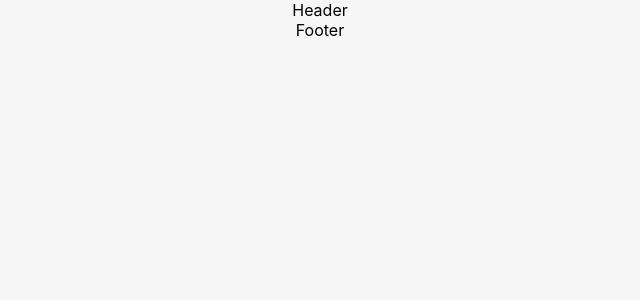
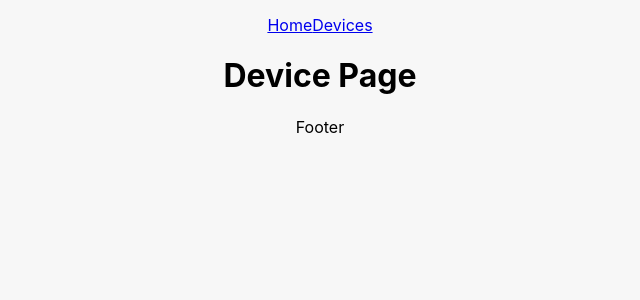
Before and after one commit to jordanepps/spm, a React (Create React App) app: page /devices in a window 1280 px wide. Shown: the top 300 px of the page, without its empty margins (320-960 px from the left). Built offline with nearby package versions, Linux system fonts and the light colour scheme.

Commit message:
Add react router and two components for pages

```diff
--- a/src/components/App/App.js
+++ b/src/components/App/App.js
@@ -1,21 +1,24 @@
 import React from 'react';
-import { BrowserRouter, Route, Switch } from 'react-router-dom';
+import { BrowserRouter as Router, Route, Switch } from 'react-router-dom';
 import Header from '../Header/Header';
 import Footer from '../Footer/Footer';
 import HomePage from '../../routes/HomePage/HomePage';
+import DevicePage from '../../routes/DevicePage/DevicePage';
 import './App.css';
 
 function App() {
   return (
-    <div className="App">
-      <Header />
-      <BrowserRouter>
+    <Router>
+      <div className="App">
+        <Header />
         <Switch>
           <Route exact path="/" component={HomePage} />
+          <Route path="/devices" component={DevicePage} />
         </Switch>
-      </BrowserRouter>
-      <Footer />
-    </div>
+
+        <Footer />
+      </div>
+    </Router>
   );
 }
 
--- a/src/components/Header/Header.css
+++ b/src/components/Header/Header.css
@@ -0,0 +1,3 @@
+header {
+    margin: 15px 10px;
+}
--- a/src/components/Header/Header.js
+++ b/src/components/Header/Header.js
@@ -1,8 +1,18 @@
 import React from 'react';
+import { NavLink } from 'react-router-dom';
 import './Header.css';
+// import logo from '../../img/logo.png';
 
 function Header() {
-  return <header>Header</header>;
+  return (
+    <header>
+      <NavLink to="/">
+        {/* <img src={logo} alt="Smartphone Medic Logo" /> */}
+        Home
+      </NavLink>
+      <NavLink to="/devices">Devices</NavLink>
+    </header>
+  );
 }
 
 export default Header;
--- /dev/null
+++ b/src/routes/DevicePage/DevicePage.js
@@ -0,0 +1,13 @@
+import React from 'react';
+import './DevicePage.css';
+
+function DevicePage() {
+  console.log('device');
+  return (
+    <div>
+      <h1>Device Page</h1>
+    </div>
+  );
+}
+
+export default DevicePage;
```
Also changed, not shown: src/routes/DevicePage/DevicePage.css (added).
